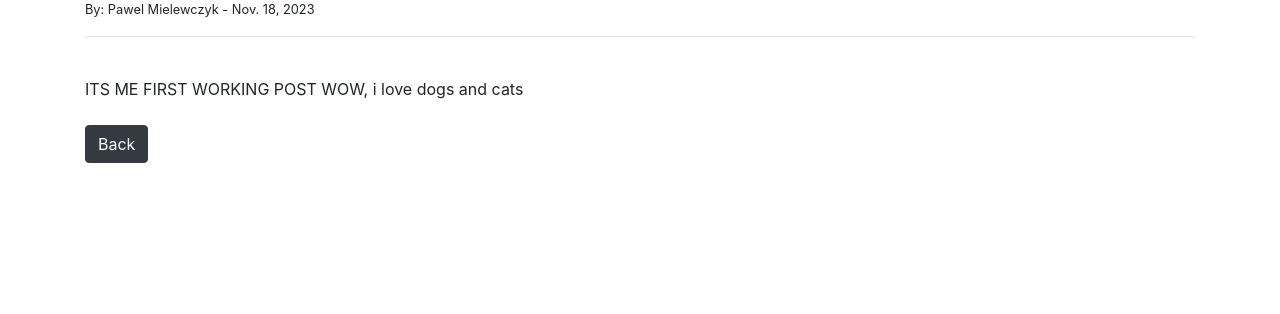
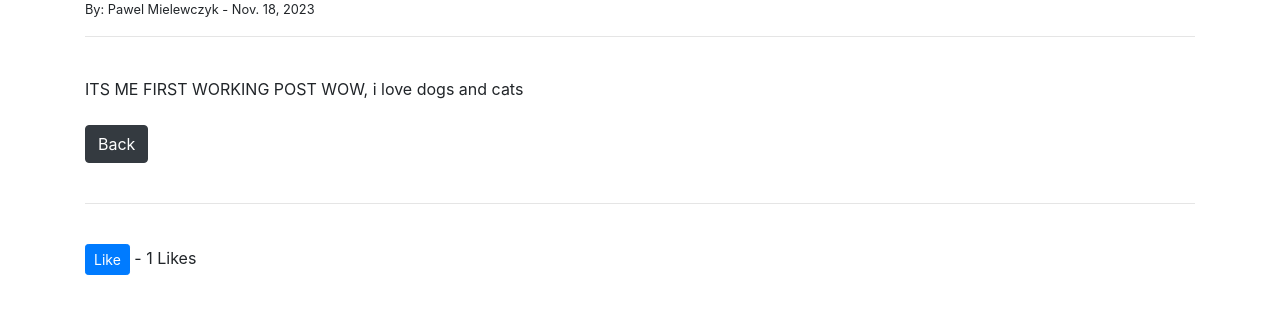
Before and after one commit to begrar/MeForum, a Django app: page /article/1 in a window 1280 px wide. Shown: the part 140-454 px from the top of the page. Run offline with Django 4.2, Linux system fonts and the light colour scheme; data comes from the database, SQL or seed files in the repository; both versions use the stored data as it was after the commit.

Commit message:
add like button

```diff
--- a/MeForum/TheForum/admin.py
+++ b/MeForum/TheForum/admin.py
@@ -4,7 +4,6 @@ from .models  import Post, Category
 from django.contrib.admin.sites import site
 from django.contrib.auth.admin import UserAdmin
 from .forms import CustomUserCreationForm
-from django.contrib.auth.admin import UserAdmin
 from django.contrib.auth.forms import UserCreationForm
 from django.contrib.auth.models import User
 #create custom form
--- a/MeForum/TheForum/models.py
+++ b/MeForum/TheForum/models.py
@@ -20,7 +20,10 @@ class Post(models.Model):
     body = models.TextField()
     post_date = models.DateField(auto_now_add=True)
     category =  models.CharField(max_length=255, default='coding')
+    likes = models.ManyToManyField(User, related_name='blog_post')
 
+    def total_likes(self):
+        return self.likes.count()
 
     def __str__(self):
         return self.title + ' | ' + str(self.author)
--- a/MeForum/TheForum/templates/article_details.html
+++ b/MeForum/TheForum/templates/article_details.html
@@ -27,4 +27,19 @@
 <br/><br/>
 <a href="{% url 'home' %}" class="btn btn-dark">Back</a>
 
+<br/><br/>
+<hr>
+<br/>
+<form action="{% url 'like_post' post.pk %}" method="POST">
+
+    {% csrf_token %}
+
+    <button type="submit", name="post_id", value="{{ post.id }}", class="btn btn-primary btn-sm">
+        Like
+    </button> - {{ total_likes }} Likes
+
+</form>
+
+<br/><br/>
+
 {% endblock %}
--- a/MeForum/TheForum/urls.py
+++ b/MeForum/TheForum/urls.py
@@ -1,6 +1,6 @@
 from django.urls import path
 #from . import views
-from .views import HomeView, ArticleDetailView, AddPostView, UpdatePostView, DeletePostView, AddCategoryView, CategoryView, CategoryListView
+from .views import HomeView, ArticleDetailView, AddPostView, UpdatePostView, DeletePostView, AddCategoryView, CategoryView, CategoryListView, LikeView
 
 urlpatterns = [
     #path('', views.home, name="home"),
@@ -11,5 +11,6 @@ urlpatterns = [
     path('article/edit/<int:pk>', UpdatePostView.as_view(), name='update_post'),
     path('article/<int:pk>/remove', DeletePostView.as_view(), name='delete_post'),
     path('category/<str:cats>/', CategoryView, name='category'),
-    path('category-list/<', CategoryListView, name='category-list')
+    path('category-list/', CategoryListView, name='category-list'),
+    path('like/<int:pk>', LikeView, name='like_post'),
 ]
--- a/MeForum/TheForum/views.py
+++ b/MeForum/TheForum/views.py
@@ -1,12 +1,19 @@
 from typing import Any
-from django.shortcuts import render
+from django.shortcuts import render, get_object_or_404
 from django.views.generic import ListView, DetailView, CreateView, UpdateView, DeleteView
 from .models import Post, Category
 from .forms import PostForm, EditForm
-from django.urls import reverse_lazy
+from django.urls import reverse_lazy, reverse
+from django.http import HttpResponseRedirect
 
 #def home(request):
 #   return render(request, 'index.html', {})
+
+def LikeView(request, pk):
+    post = get_object_or_404(Post, id=request.POST.get('post_id'))
+    post.likes.add(request.user)
+    return HttpResponseRedirect(reverse('article-details', args=[str(pk)]))
+
 
 class HomeView(ListView):
     model = Post
@@ -38,6 +45,11 @@ class ArticleDetailView(DetailView):
         cat_menu = Category.objects.all()
         context = super(ArticleDetailView, self).get_context_data(*args, **kwargs)
         context["cat_menu"] = cat_menu
+
+        stuff = get_object_or_404(Post, id=self.kwargs['pk'])
+        total_likes = stuff.total_likes()
+        context["total_likes"] = total_likes
+
         return context
 
 class AddPostView(CreateView):
```
Also changed, not shown: MeForum/TheForum/migrations/0005_post_likes.py (added), MeForum/TheForum/migrations/0006_alter_post_likes.py (added), MeForum/db.sqlite3, 1 other file.
